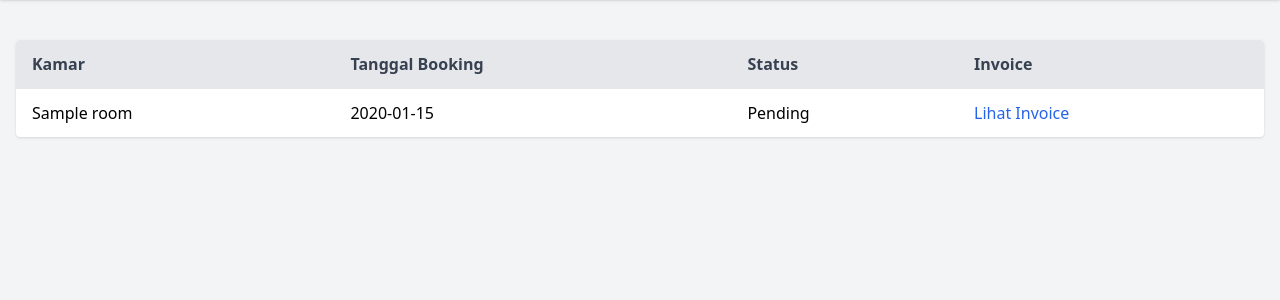
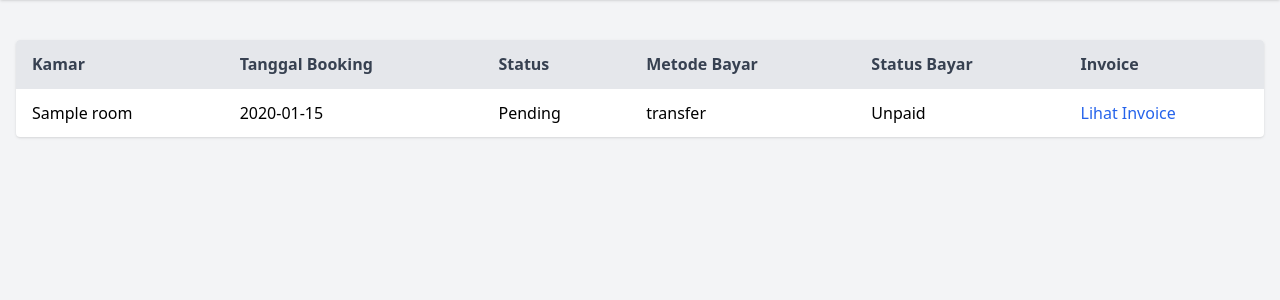
Before and after one commit to Teddy26-rzky/blackboxai-1745865931898, a PHP site: page /booking_history.php in a window 1280 px wide. Shown: the part 64-364 px from the top of the page. Run offline with PHP 8.4, Linux system fonts and the light colour scheme; the visitor is signed in with stand-in values (Sample User, id 1); tables that the repository leaves empty hold one stand-in row (Sample ...); some libraries are stand-ins or nearby versions.

Commit message:
Add bales-room/booking_history.php 1745920193232

```diff
--- a/bales-room/booking_history.php
+++ b/bales-room/booking_history.php
@@ -50,6 +50,8 @@ $bookings = $stmt->fetchAll();
                         <th class="py-3 px-4 text-left">Kamar</th>
                         <th class="py-3 px-4 text-left">Tanggal Booking</th>
                         <th class="py-3 px-4 text-left">Status</th>
+                        <th class="py-3 px-4 text-left">Metode Bayar</th>
+                        <th class="py-3 px-4 text-left">Status Bayar</th>
                         <th class="py-3 px-4 text-left">Invoice</th>
                     </tr>
                 </thead>
@@ -59,6 +61,8 @@ $bookings = $stmt->fetchAll();
                             <td class="py-3 px-4"><?=htmlspecialchars($booking['room_name'])?></td>
                             <td class="py-3 px-4"><?=htmlspecialchars($booking['booking_date'])?></td>
                             <td class="py-3 px-4 capitalize"><?=htmlspecialchars($booking['status'])?></td>
+                            <td class="py-3 px-4"><?=htmlspecialchars($booking['payment_method'] ?? '-')?></td>
+                            <td class="py-3 px-4 capitalize"><?=htmlspecialchars($booking['payment_status'] ?? '-')?></td>
                             <td class="py-3 px-4">
                                 <?php if ($booking['invoice_url']): ?>
                                     <a href="<?=htmlspecialchars($booking['invoice_url'])?>" target="_blank" class="text-blue-600 hover:underline">Lihat Invoice</a>
```
